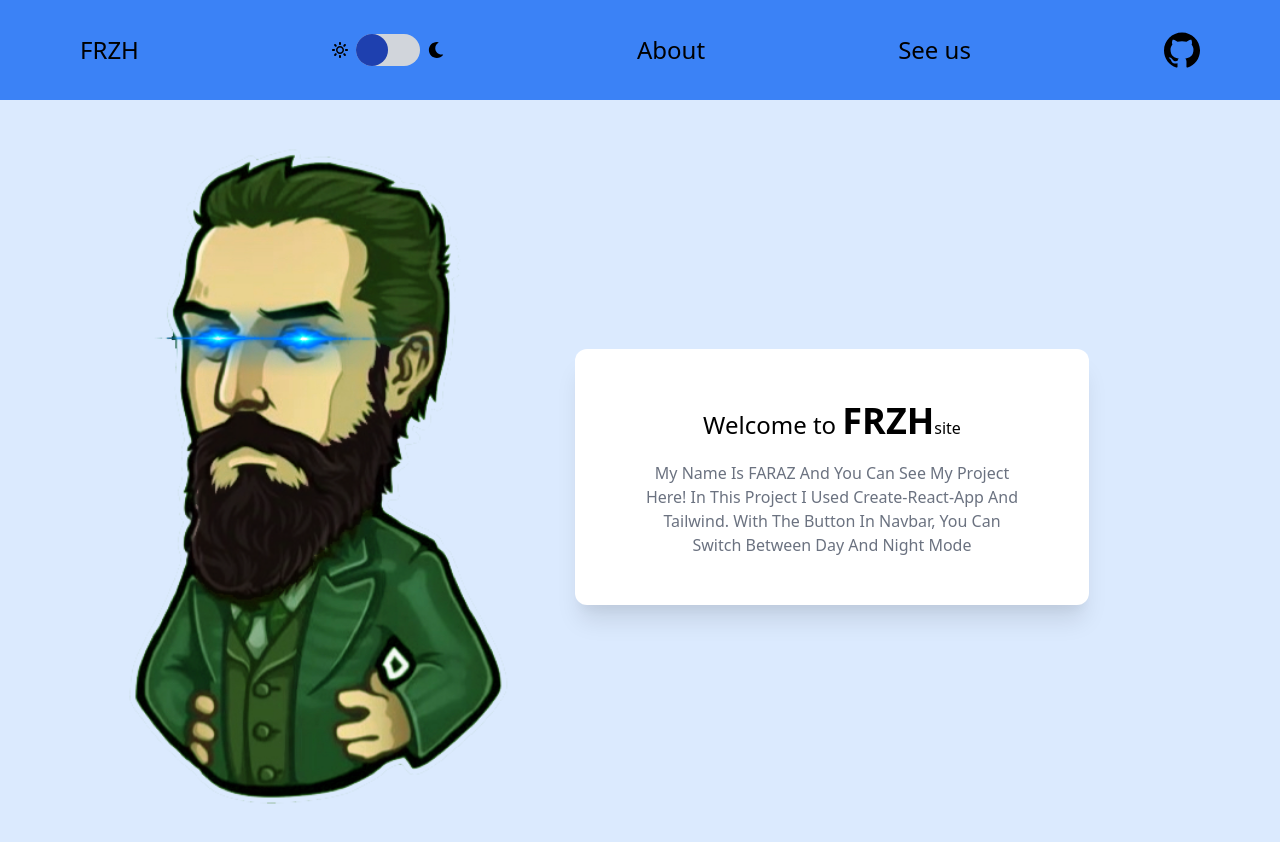
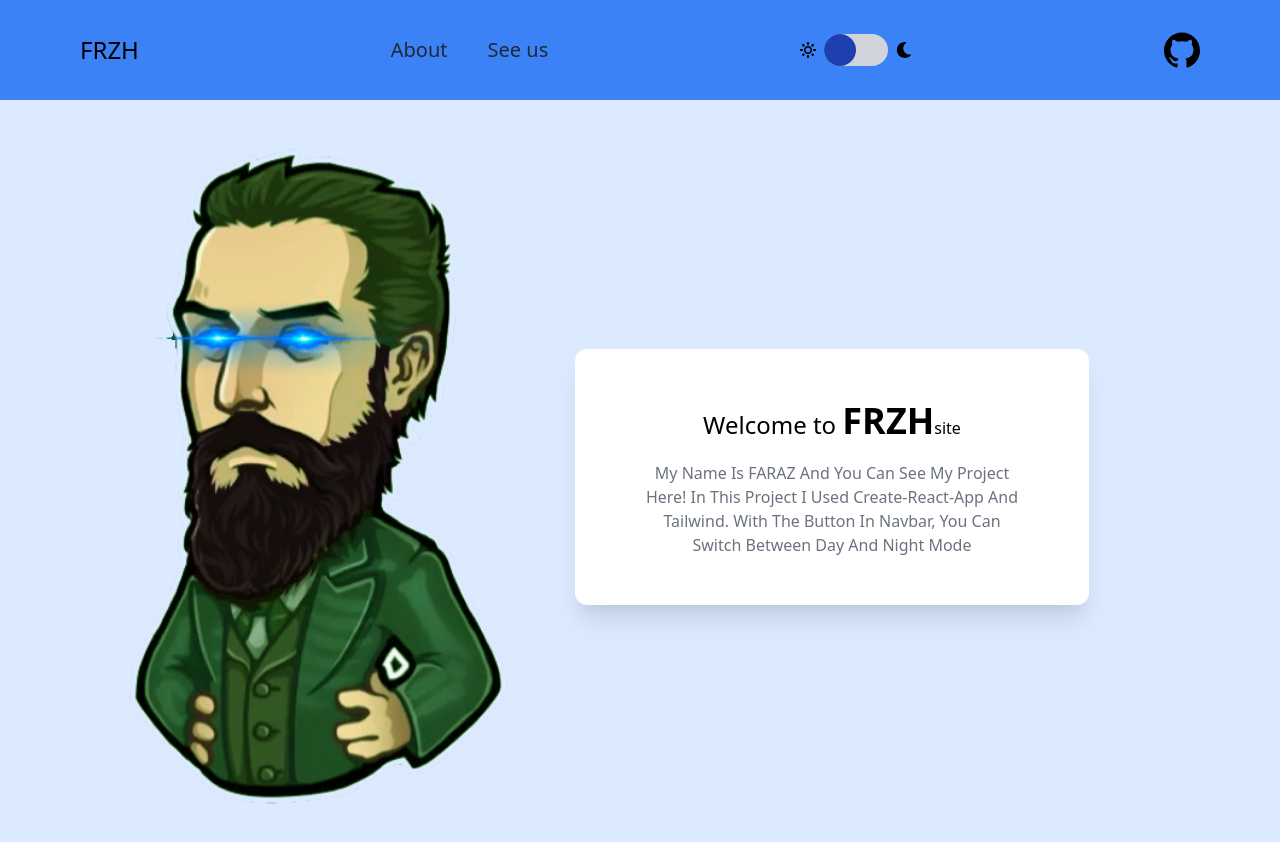
Before and after one commit to farazzhh/DarkModeButton, a React (Create React App) app in the folder project/: page / in a window 1280 px wide. Shown: the top 842 px of the page. Built offline with nearby package versions, Linux system fonts and the light colour scheme; the HTML template or start-up script is replaced by a standard one.

Commit message:
edit navbar

```diff
--- a/project/src/Components/Navbar.js
+++ b/project/src/Components/Navbar.js
@@ -1,7 +1,7 @@
 import React from "react";
 import { Link } from "react-router-dom";
 import DarkModeButton from "./DarkModeButton";
-import {ImGithub} from "react-icons/im";
+import { ImGithub } from "react-icons/im";
 
 const Navbar = ({ darkMode, darkModeHanlder }) => {
   return (
@@ -10,13 +10,17 @@ const Navbar = ({ darkMode, darkModeHanlder }) => {
         <Link to="/" className="flex items-center">
           <span className="dark:text-white text-2xl">FRZH</span>
         </Link>
+        <div className="flex gap-10">
+          <Link to="/about" className="flex items-center">
+            <span className="dark:text-white text-gray-800 text-xl">About</span>
+          </Link>
+          <Link to="/" className="flex items-center">
+            <span className="dark:text-white text-gray-800 text-xl">
+              See us
+            </span>
+          </Link>
+        </div>
         <DarkModeButton darkMode={darkMode} darkModeHanlder={darkModeHanlder} />
-        <Link to="/about" className="flex items-center">
-          <span className="dark:text-white text-2xl">About</span>
-        </Link>
-        <Link to="/" className="flex items-center">
-          <span className="dark:text-white text-2xl">See us</span>
-        </Link>
         <a href="https://github.com/farazzhh">
           <ImGithub className="text-black dark:text-white text-4xl" />
         </a>
```
